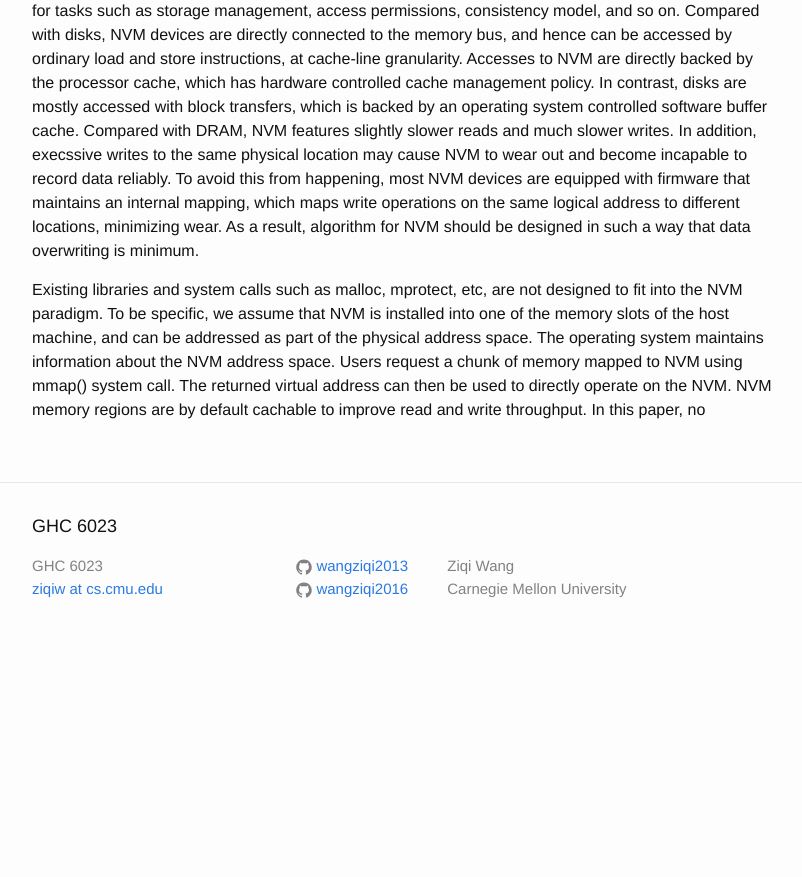
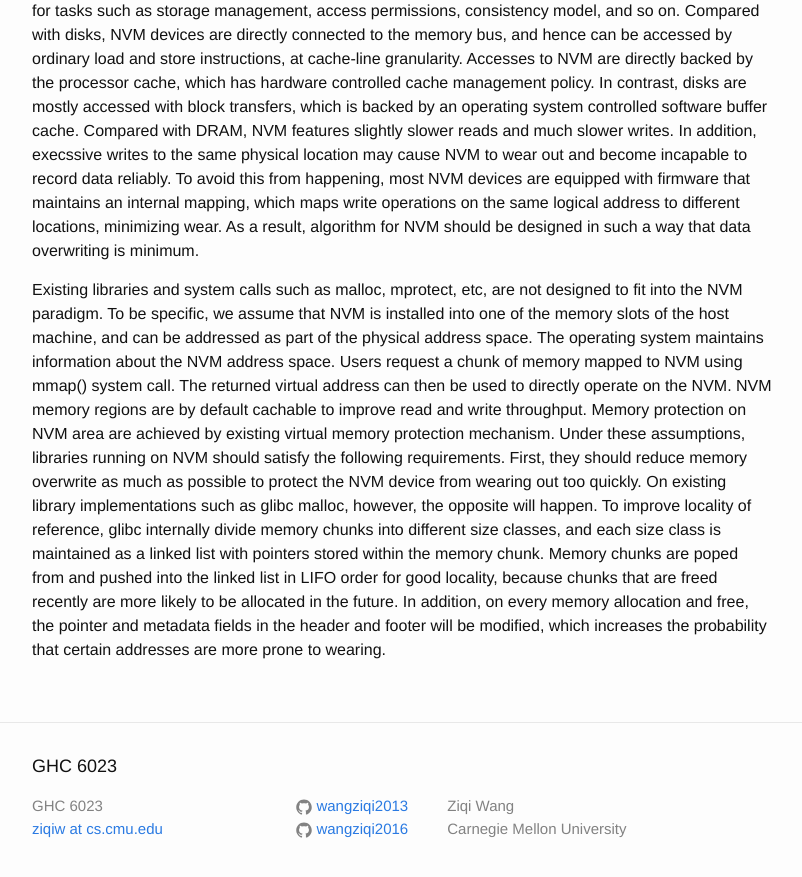
Before and after one commit to wangziqi2013/wangziqi2013.github.io, a Jekyll site: the page built from _posts/2019-02-04-consistent-durable-and-safe.markdown, in a window 1280 px wide and 900 px high, scrolled down 607 px. Shown: the top 877 px of the window, without its empty margins (238-1040 px from the left). Built offline with Jekyll 4.4.1, drawn with Linux system fonts in a browser that asks for light colours; before the commit the page ends 1267 px from its top, so only the background shows below that.

Commit message:
Finish first problem

```diff
--- a/_posts/2019-02-04-consistent-durable-and-safe.markdown
+++ b/_posts/2019-02-04-consistent-durable-and-safe.markdown
@@ -29,5 +29,13 @@ Existing libraries and system calls such as malloc, mprotect, etc, are not desig
 be specific, we assume that NVM is installed into one of the memory slots of the host machine, and can be addressed
 as part of the physical address space. The operating system maintains information about the NVM address space. Users
 request a chunk of memory mapped to NVM using mmap() system call. The returned virtual address can then be used to
-directly operate on the NVM. NVM memory regions are by default cachable to improve read and write throughput. In this
-paper, no
+directly operate on the NVM. NVM memory regions are by default cachable to improve read and write throughput. Memory
+protection on NVM area are achieved by existing virtual memory protection mechanism. Under these assumptions, libraries
+running on NVM should satisfy the following requirements. First, they should reduce memory overwrite as much as possible
+to protect the NVM device from wearing out too quickly. On existing library implementations such as glibc malloc, however,
+the opposite will happen. To improve locality of reference, glibc internally divide memory chunks into different
+size classes, and each size class is maintained as a linked list with pointers stored within the memory chunk. Memory
+chunks are poped from and pushed into the linked list in LIFO order for good locality, because chunks that are freed
+recently are more likely to be allocated in the future. In addition, on every memory allocation and free, the pointer
+and metadata fields in the header and footer will be modified, which increases the probability that certain addresses are
+more prone to wearing.
```
